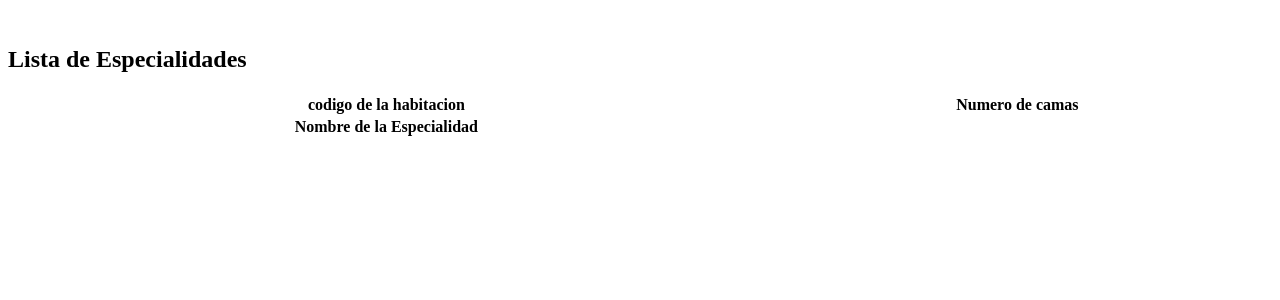
After one commit to LuisCalderonNava/mvc_doctor, a PHP site: template vistas/modulos/buscar_habitacion.php in a window 1280 px wide. The commit adds this page. Shown: the top 300 px of the page. Run offline with PHP 8.4, Linux system fonts and the light colour scheme; the template is opened without the code that fills it, so the values that code supplies are empty.

Commit message:
datatable habitacion

```diff
--- a/modelo/enlaces.php
+++ b/modelo/enlaces.php
@@ -46,7 +46,7 @@ class Paginas
         }
         elseif($enlace == "mostrar_habitacion")
         {
-            $modulo = "vistas/modulos/mostrar_habitacion.php";
+            $modulo = "vistas/modulos/buscar_habitacion.php";
         }
         elseif($enlace == "mostrar_ingreso")
         {
--- /dev/null
+++ b/vistas/modulos/buscar_habitacion.php
@@ -0,0 +1,31 @@
+</div><br>
+    <div class="bs-example">
+        <div class="container">
+        <div class="row">
+        <div class="col-md-12">
+        <div class="page-header clearfix">
+            <h2 class="pull-left">Lista de Especialidades</h2>
+    </div>
+    <table id="especialidad" class="table table-sm table-striped table-bordered" style="width:100%">
+        <thead>
+            <tr>
+                <th>codigo de la habitacion</th>
+                <th>Numero de camas</th>
+                <?php
+$habitacion = new Controlador();
+$habitacion -> MostrarHabitacionControlador();
+?>
+            </tr>
+        </thead>
+        <tfoot>
+            <tr>
+                <th>Nombre de la Especialidad</th>
+            </tr>
+        </tfoot>
+    </table>
+        </div>
+        </div>
+        </div>
+        </div>
+</body>
+</html>
--- a/vistas/modulos/mostrar_habitacion.php
+++ b/vistas/modulos/mostrar_habitacion.php
@@ -24,6 +24,4 @@ require 'ssp.class.php';
 echo json_encode(
 SSP::simple($_GET, $dbDetails, $table, $primaryKey, $columns)
 );
-$habitacion = new Controlador();
-$habitacion -> MostrarHabitacionControlador();
 ?>
```
